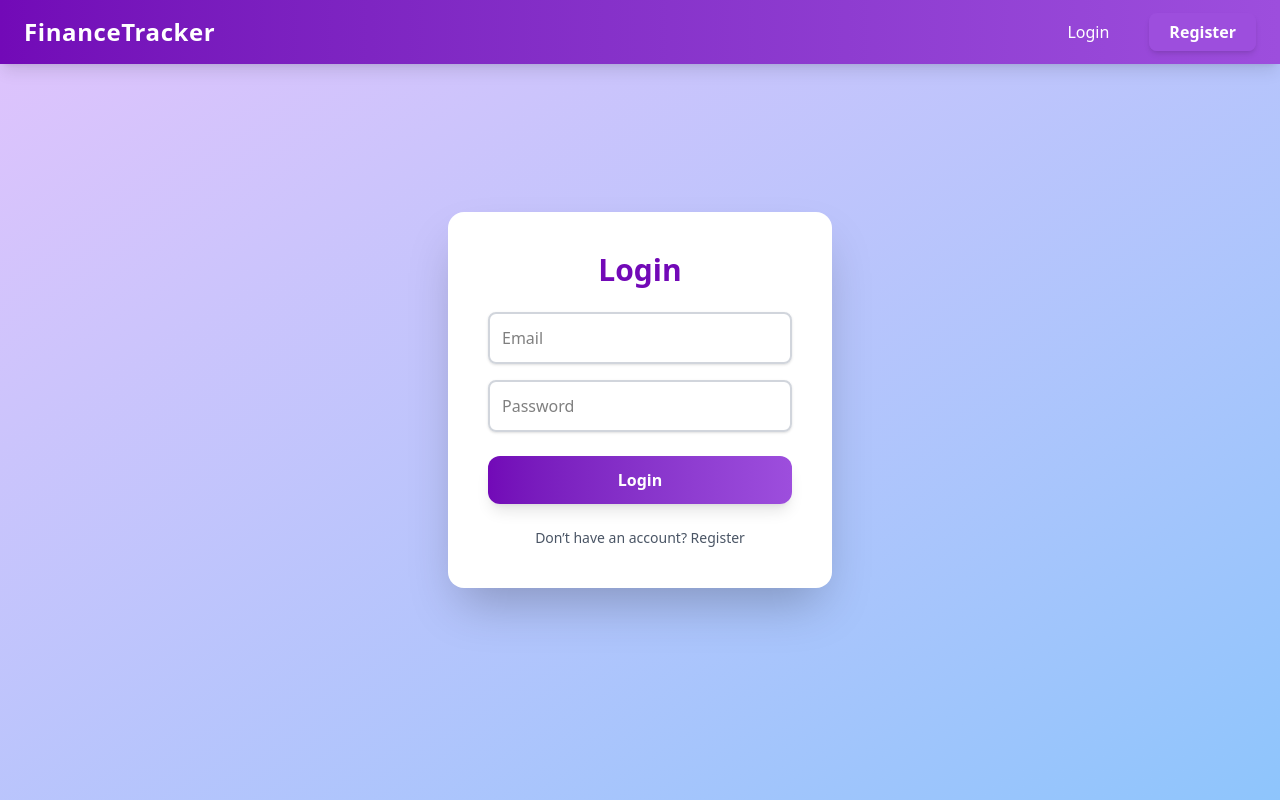
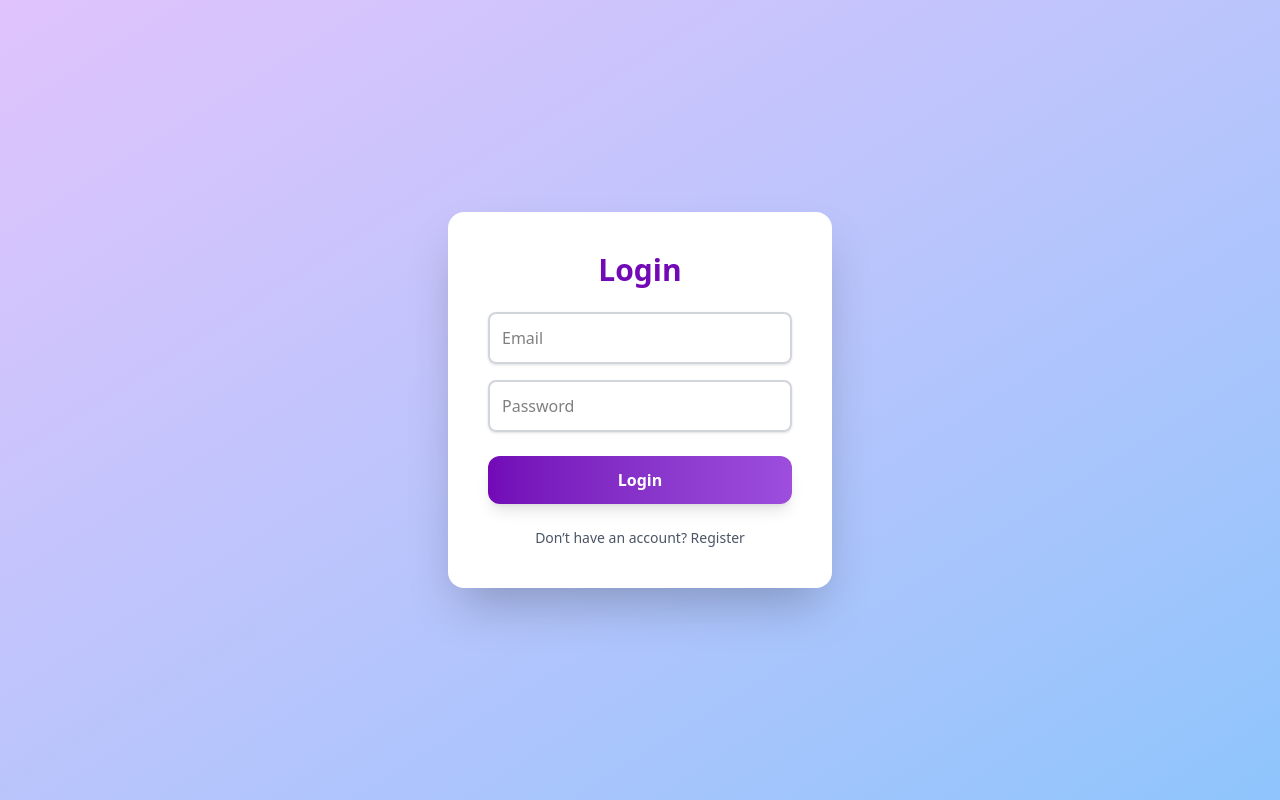
Before and after one commit to Dharnish-BM/Finance-Tracker, a React (Vite) app in the folder client/: page /login in a window 1280 px wide. Built offline with nearby package versions, Linux system fonts and the light colour scheme.

Commit message:
adjusted navbar

```diff
--- a/client/src/App.jsx
+++ b/client/src/App.jsx
@@ -1,13 +1,22 @@
 import React, { useState, useEffect } from "react";
-import { BrowserRouter as Router, Routes, Route, Navigate } from "react-router-dom";
+import { BrowserRouter as Router, Routes, Route, Navigate, useLocation } from "react-router-dom";
 import Login from "./pages/Login";
 import Register from "./pages/Register";
 import LandingPage from "./pages/LandingPage";
 import Navbar from "./components/Navbar";
 
+function AppWrapper() {
+  // Wrap App with Router to use useLocation
+  return (
+    <Router>
+      <App />
+    </Router>
+  );
+}
 
 function App() {
   const [user, setUser] = useState(null);
+  const location = useLocation(); // Get current route
 
   useEffect(() => {
     const token = localStorage.getItem("token");
@@ -16,9 +25,12 @@ function App() {
     }
   }, []);
 
+  // Don't show navbar on login or register pages
+  const hideNavbar = location.pathname === "/login" || location.pathname === "/register";
+
   return (
-    <Router>
-      <Navbar user={user} setUser={setUser} />
+    <>
+      {!hideNavbar && <Navbar user={user} setUser={setUser} />}
       <Routes>
         <Route path="/login" element={<Login setUser={setUser} />} />
         <Route path="/register" element={<Register />} />
@@ -27,8 +39,8 @@ function App() {
           element={user ? <LandingPage /> : <Navigate to="/login" />}
         />
       </Routes>
-    </Router>
+    </>
   );
 }
 
-export default App;
+export default AppWrapper;
```
